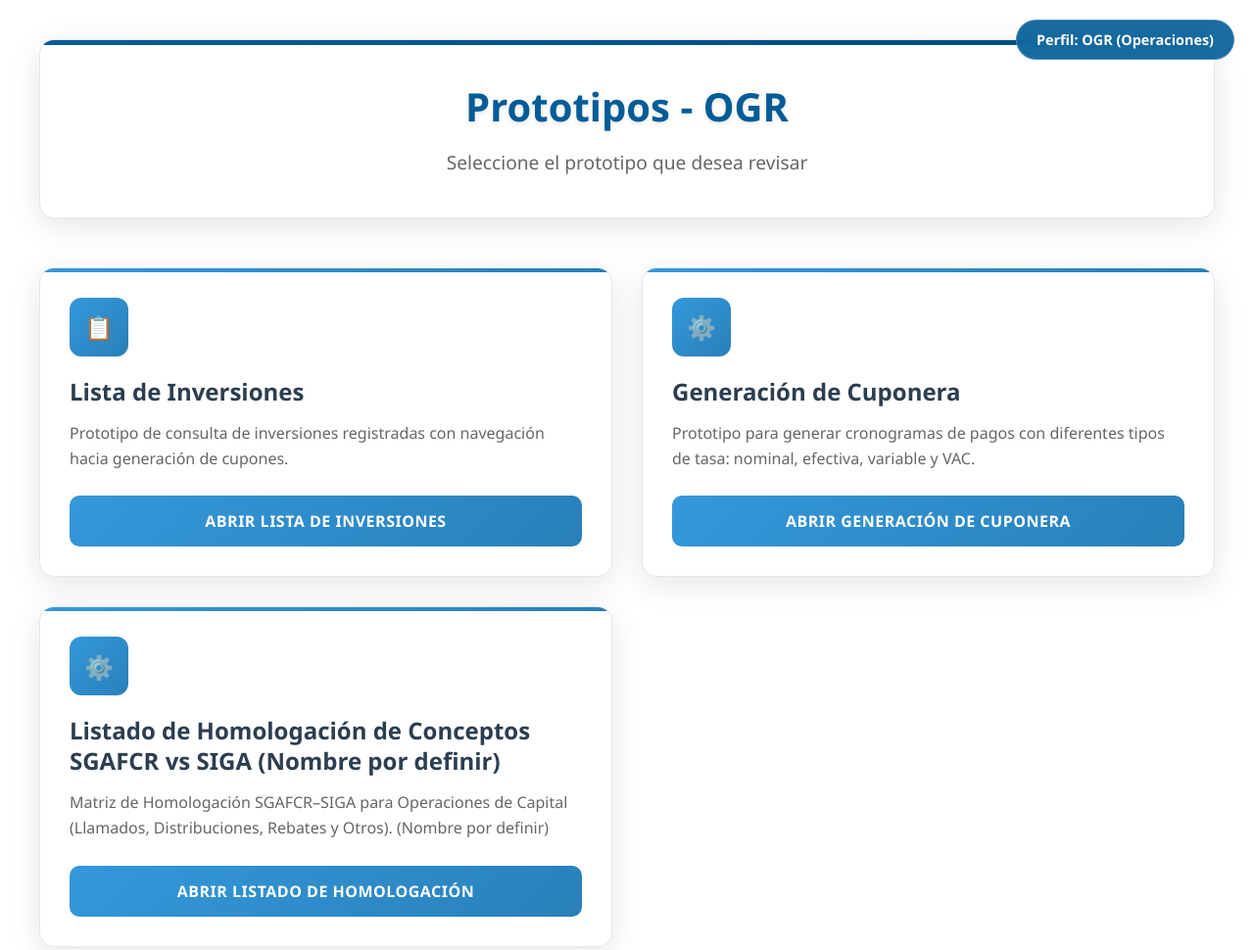
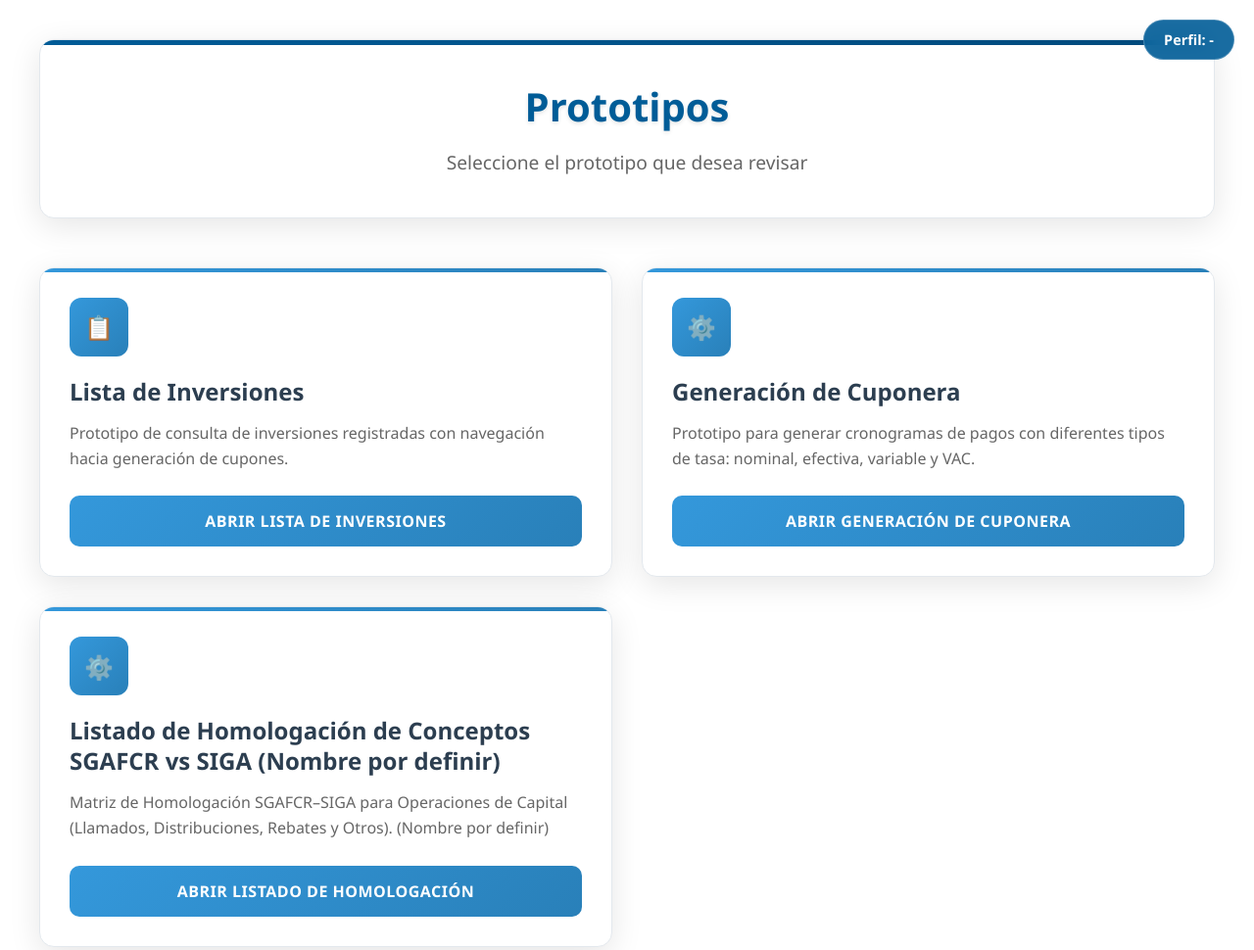
Before and after one commit to lldisool1997/presentaciones-prototipo-onp, a plain HTML site: page prototipos/index.html in a window 1280 px wide. Shown: the top 970 px of the page at 98% size. Drawn offline with Linux system fonts and the light colour scheme.

Commit message:
avance prototipado, cambio nombres

```diff
--- a/prototipos/index.html
+++ b/prototipos/index.html
@@ -229,13 +229,13 @@
 <body>
     <!-- Profile Badge -->
     <div class="profile-badge">
-        Perfil: OGR (Operaciones)
+        Perfil: -
     </div>
 
     <div class="container">
         <!-- Header -->
         <div class="header">
-            <h1>Prototipos - OGR</h1>
+            <h1>Prototipos</h1>
             <p>Seleccione el prototipo que desea revisar</p>
         </div>
 
```
